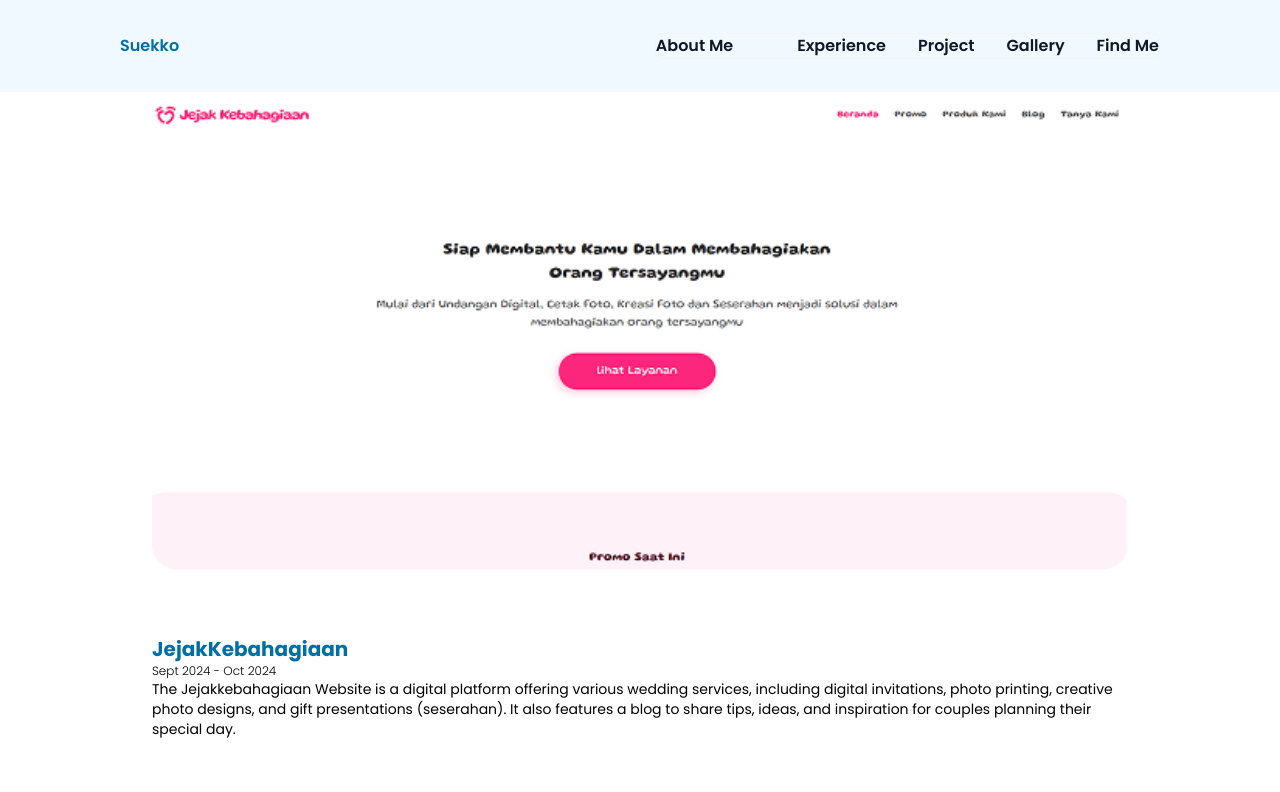
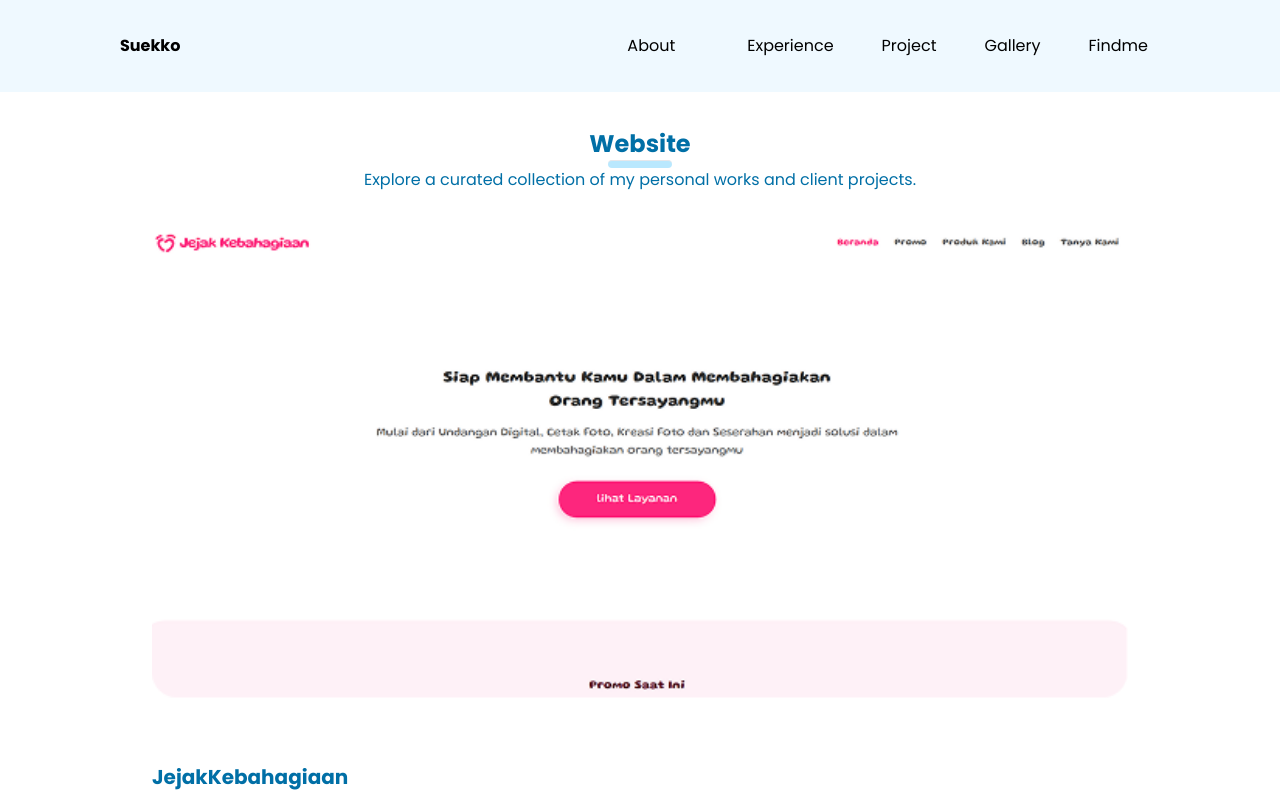
Before and after one commit to Suekko28/web-portofolio-app, a React (Vite) app: page /website-list in a window 1280 px wide. Shown: the top 792 px of the page. Built offline with nearby package versions, Linux system fonts and the light colour scheme.

Commit message:
update navbar link and project detail

```diff
--- a/src/component/PortoApp.jsx
+++ b/src/component/PortoApp.jsx
@@ -7,6 +7,7 @@
 import HeroSection from "./home/Hero/HeroSection";
 import PortoNavbar from "./home/Navbar/PortoNavbar";
 import ProjectList from "./home/Project/ProjectList";
+import ProjectDetailHero from "./project/ProjectWebsite/ProjectDetail/JejakKebahagiaan/ProjectDetailHero";
 import ProjectListAll from "./project/ProjectWebsite/ProjectList/ProjectListAll";
 
 class PortoApp extends React.Component {
@@ -24,6 +25,7 @@
               <GalleryList />
               <FindMeSection />
               <FooterSection />
+              <ProjectDetailHero />
             </>
           } />
 
--- a/src/component/home/Footer/FooterBody.jsx
+++ b/src/component/home/Footer/FooterBody.jsx
@@ -2,14 +2,22 @@
 import { getContentSocialMedia } from "../../../utils/DataHome";
 
 function FooterBody() {
-  //   const linkSosmed = ["LinkedIn", "Github", "Instagram"];
   const linkNavbar = [
-    "About Me",
-    "Experiences",
-    "Project",
-    "Contact",
-    "Gallery",
+    { name: "About Me", id: "about" },
+    { name: "Experiences", id: "experiences" },
+    { name: "Project", id: "project" },
+    { name: "Gallery", id: "contact" },
+    { name: "Find Me", id: "findme" },
   ];
+
+  const scrollToSection = (id) => {
+    const element = document.getElementById(id);
+    if (element) {
+      const yOffset = -120;
+      const y = element.getBoundingClientRect().top + window.scrollY + yOffset;
+      window.scrollTo({ top: y, behavior: "smooth" });
+    }
+  };
 
   return (
     <div className="footer space-y-[64px]">
@@ -22,10 +30,7 @@
             rel="noopener noreferrer"
             className="sm:w-full md:w-auto custome_link"
           >
-            <h1
-              className="text-white font-semibold md:w-auto w-full"
-              key={index}
-            >
+            <h1 className="text-white font-semibold md:w-auto w-full">
               {link.name}
             </h1>
           </a>
@@ -33,8 +38,12 @@
       </div>
       <div className="flex flex-wrap gap-16 items-center w-full">
         {linkNavbar.map((link, index) => (
-          <h1 className="text-white md:w-auto w-full" key={index}>
-            {link}
+          <h1
+            className="text-white md:w-auto w-full cursor-pointer"
+            key={index}
+            onClick={() => scrollToSection(link.id)}
+          >
+            {link.name}
           </h1>
         ))}
       </div>
--- a/src/component/home/Navbar/PortoNavbar.jsx
+++ b/src/component/home/Navbar/PortoNavbar.jsx
@@ -1,91 +1,75 @@
-import React from "react";
+import React, { useState, useEffect } from "react";
+import { useLocation } from "react-router-dom";
 
 function PortoNavbar() {
+  const [activeSection, setActiveSection] = useState("");
+  const location = useLocation();
+
+  useEffect(() => {
+    const sections = ["about", "experience", "project", "gallery", "findme"];
+
+    const handleScroll = () => {
+      let currentSection = "";
+      for (let section of sections) {
+        const element = document.getElementById(section);
+        if (element) {
+          const rect = element.getBoundingClientRect();
+          if (rect.top <= 150 && rect.bottom >= 150) {
+            currentSection = section;
+            break;
+          }
+        }
+      }
+      setActiveSection(currentSection);
+    };
+
+    window.addEventListener("scroll", handleScroll);
+    handleScroll(); // Panggil saat pertama kali
+
+    return () => {
+      window.removeEventListener("scroll", handleScroll);
+    };
+  }, []);
+
   const scrollToSection = (id) => {
+    if (location.pathname !== "/") {
+      window.location.href = `/#${id}`; // Redirect ke home lalu scroll
+    } else {
       const element = document.getElementById(id);
       if (element) {
         const yOffset = -120;
-      const y = element.getBoundingClientRect().top + window.scrollY + yOffset;
-
+        const y =
+          element.getBoundingClientRect().top + window.scrollY + yOffset;
         window.scrollTo({ top: y, behavior: "smooth" });
+      }
     }
   };
 
   return (
-    <nav className="bg-blue-light border-gray-200 dark:bg-gray-900 fixed w-full z-1">
-      <div className="max-w-screen md:mx-[120px] mx-[32px] h-[92px] flex flex-wrap items-center justify-between">
-        <a href="/" className="flex items-center space-x-3 rtl:space-x-reverse">
-          <span className="self-center font-semibold text-blue-dark whitespace-nowrap dark:text-white">
+    <nav className="bg-blue-light border-gray-200 fixed w-full z-50">
+      <div className="max-w-screen md:mx-[120px] mx-[32px] h-[92px] flex items-center justify-between">
+        <a href="/" className="font-bold text-blue-dark">
           Suekko
-          </span>
         </a>
+        <ul className="flex space-x-6">
+          {["about", "experience", "project", "gallery", "findme"].map(
+            (section) => (
+              <li key={section}>
                 <button
-          data-collapse-toggle="navbar-default"
-          type="button"
-          className="inline-flex items-center p-2 w-10 h-10 justify-center text-sm text-gray-500 rounded-lg md:hidden hover:bg-gray-100 focus:outline-none focus:ring-2 focus:ring-gray-200 dark:text-gray-400 dark:hover:bg-gray-dark dark:focus:ring-gray-600"
-          aria-controls="navbar-default"
-          aria-expanded="false"
+                  onClick={() => scrollToSection(section)}
+                  className={`px-3 py-2 rounded-sm ${
+                    activeSection === section
+                      ? "text-blue-dark font-bold"
+                      : ""
+                  } hover:text-blue-dark`}
                 >
-          <span className="sr-only">Open main menu</span>
-          <svg
-            className="w-5 h-5"
-            aria-hidden="true"
-            xmlns="http://www.w3.org/2000/svg"
-            fill="none"
-            viewBox="0 0 17 14"
-          >
-            <path
-              strokeLinecap="round"
-              strokeLinejoin="round"
-              strokeWidth="2"
-            />
-          </svg>
-        </button>
-        <div className="hidden w-full md:block md:w-auto" id="navbar-default">
-          <ul className="font-semibold flex flex-col p-4 md:p-0 border border-gray-100 rounded-lg md:flex-row md:space-x-8 rtl:space-x-reverse ">
-            <li>
-              <button
-                onClick={() => scrollToSection("about")}
-                className="block py-2 px-3 text-gray-900 rounded-sm hover:bg-gray-100 md:hover:bg-transparent md:border-0 md:hover:text-blue-dark md:p-0 dark:text-white md:dark:hover:text-blue-500 dark:hover:bg-gray-dark dark:hover:text-white md:dark:hover:bg-transparent"
-              >
-                About Me
+                  {section.charAt(0).toUpperCase() +
+                    section.slice(1).replace("-", " ")}
                 </button>
               </li>
-
-            <li>
-              <button
-                onClick={() => scrollToSection("experience")}
-                className="block py-2 px-3 text-gray-900 rounded-sm hover:bg-gray-100 md:hover:bg-transparent md:border-0 md:hover:text-blue-dark md:p-0 dark:text-white md:dark:hover:text-blue-500 dark:hover:bg-gray-dark dark:hover:text-white md:dark:hover:bg-transparent"
-              >
-                Experience
-              </button>
-            </li>
-            <li>
-              <button
-                onClick={() => scrollToSection("project")}
-                className="block py-2 px-3 text-gray-900 rounded-sm hover:bg-gray-100 md:hover:bg-transparent md:border-0 md:hover:text-blue-dark md:p-0 dark:text-white md:dark:hover:text-blue-500 dark:hover:bg-gray-dark dark:hover:text-white md:dark:hover:bg-transparent"
-              >
-                Project
-              </button>
-            </li>
-            <li>
-              <button
-                onClick={() => scrollToSection("gallery")}
-                className="block py-2 px-3 text-gray-900 rounded-sm hover:bg-gray-100 md:hover:bg-transparent md:border-0 md:hover:text-blue-dark md:p-0 dark:text-white md:dark:hover:text-blue-500 dark:hover:bg-gray-dark dark:hover:text-white md:dark:hover:bg-transparent"
-              >
-                Gallery
-              </button>
-            </li>
-            <li>
-              <button
-                onClick={() => scrollToSection("findme")}
-                className="block py-2 px-3 text-gray-900 rounded-sm hover:bg-gray-100 md:hover:bg-transparent md:border-0 md:hover:text-blue-dark md:p-0 dark:text-white md:dark:hover:text-blue-500 dark:hover:bg-gray-dark dark:hover:text-white md:dark:hover:bg-transparent"
-              >
-                Find Me
-              </button>
-            </li>
+            )
+          )}
         </ul>
-        </div>
       </div>
     </nav>
   );
--- /dev/null
+++ b/src/component/project/ProjectWebsite/ProjectDetail/JejakKebahagiaan/ProjectDetailHero.jsx
@@ -0,0 +1,19 @@
+import React from "react";
+
+
+function ProjectDetailHero () {
+
+    return (
+        <div className="project-hero">
+            <div className="w-full h-[212px]">
+                <div className="flex justify-center gap-[16px]">
+                    <img src="/src/assets/images/github.png" alt="" />
+                    <img src="/src/assets/images/web.png" alt="" />
+                </div>
+                <h1 className="title text-center font-bold text-blue-dark">Jejak Kebahagiaan</h1>
+            </div>
+        </div>
+    );
+}
+
+export default ProjectDetailHero;
--- a/src/component/project/ProjectWebsite/ProjectList/ProjectListAll.jsx
+++ b/src/component/project/ProjectWebsite/ProjectList/ProjectListAll.jsx
@@ -4,7 +4,7 @@
 function ProjectListAll() {
   return (
     <div className="project-list">
-      <div className="mx-[32px] xl:mx-[120px]">
+      <div className="mx-[32px] xl:mx-[120px] pt-32">
       <h2 className="text-2xl font-bold text-center mb-[16px] text-blue-dark">
           Website
         </h2>
```
Also changed, not shown: src/assets/images/github.png (added), src/assets/images/web.png (added), src/component/project/ProjectWebsite/ProjectDetail/JejakKebahagiaan/ProjectDetailBody.jsx (added). Lines whose indentation alone changed are shown as unchanged.
